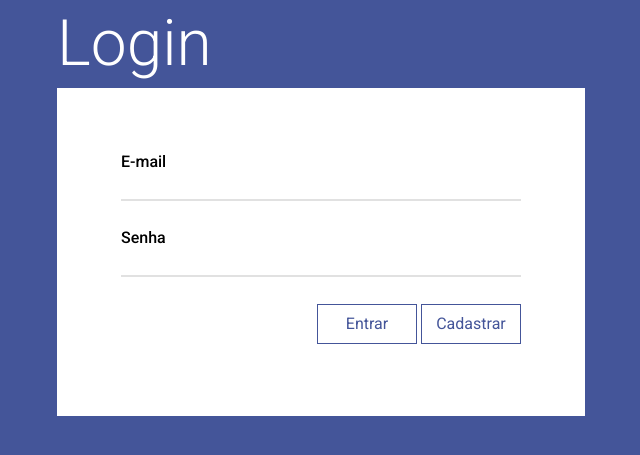
After one commit to henrycunh/vl, a PHP site: page /login.php in a window 1280 px wide. The commit adds this page. Shown: the top 455 px of the page, without its empty margins (319-959 px from the left). Run offline with PHP 8.4, Linux system fonts and the light colour scheme; some libraries are stand-ins or nearby versions.

Commit message:
Adicionado funcionalidade de Login

```diff
--- /dev/null
+++ b/css/loginStyle.css
@@ -0,0 +1,114 @@
+@import url('https://fonts.googleapis.com/css?family=Roboto:300,400,500,700');
+
+* {
+  font-family: 'Roboto', sans-serif;
+}
+
+body{
+  padding: 0;
+  margin: 0;
+  background: #459;
+}
+
+/* Titulo */
+h1{
+  width: 528px;
+  padding: 0 4em;
+  margin: 0.1em auto;
+
+  font-weight: 300;
+  font-size: 4em;
+  color: #fff;
+}
+
+/* Wrapper */
+.wrapper{
+  background: #fff;
+
+  margin: 0 auto;
+  width: 400px;
+  height: 200px;
+  padding: 4em;
+  vertical-align: bottom;
+}
+
+/* Labels */
+label{
+  font-weight: 500;
+}
+
+/* Elementos do Form */
+input{
+  width: 400px;
+  margin-bottom: 2em;
+  display: block;
+  box-sizing: border-box;
+  padding: 0.5em 1em;
+
+  outline: none;
+  border: 0;
+  border-bottom: 2px solid #E1E1E1;
+  background: transparent;
+
+  color: #666;
+  font-weight: 400;
+  transition: 0.5s;
+}
+
+input:focus{
+  border-color: #459;
+  transition: 0.5s;
+}
+
+/* Butões*/
+.btns{
+  text-align: right;
+}
+
+/* Botão */
+.btn{
+  text-decoration: none;
+  display: inline-block;
+  width: 100px;
+  padding: 0.6em 0.8em;
+  text-align: center;
+  box-sizing: border-box;
+
+  border: 1px solid #459;
+  color: #459;
+  background: transparent;
+  font-size: 1em;
+
+  transition: 0.5s;
+  cursor: pointer;
+}
+
+.btn:hover{
+  background: #459;
+  color: white;
+}
+
+/* Erro */
+.erro{
+  display: none;
+  width: 400px;
+  background: #459;
+  padding: 0.6em 0.6em;
+  box-sizing: border-box;
+  position: relative;
+  top: -1.8em;
+  text-align: center;
+  font-weight: 300;
+  color: white;
+}
+
+/* Preloader */
+#preloader{
+  bottom: 2.3em;
+  left: 37%;
+  position: relative;
+  display: none;
+  width: 32px;
+  height: 32px;
+  background: url('../imgs/loading.gif');
+}
--- a/incl/classes/usuario.php
+++ b/incl/classes/usuario.php
@@ -1,8 +1,5 @@
 <?php
-/* "INSERT INTO usuario(nomeCompleto, email, dataNascimento, genero,
-  cpf, rg, endereco, cep, telefone, senha, dataCriacao) VALUES(
-  :nomeCompleto, :email, :dataNascimento, :genero, :cpf, :rg, :endereco, :cep, :telefone, :senha
-)" */
+
   class Usuario{
     private $nomeCompleto;
     private $email;
@@ -31,6 +28,24 @@
       $this->telefone = $telefone;
       $this->senha = $senha;
       $this->dataCriacao = $dataCriacao;
+    }
+
+    // Pegar Usuário pelo ID
+    public static function getUsuarioById($conn, $id){
+      $result = $conn->query("SELECT * FROM usuario WHERE idUsuario = $id");
+      if(!$result)
+        return $result;
+      else
+        return $result->fetch(PDO::FETCH_ASSOC);
+    }
+
+    // Pegar Usuário pelo E-mail
+    public static function getUsuarioByEmail($conn, $email){
+      $result = $conn->query("SELECT * FROM usuario WHERE email = '$email'");
+      if($result)
+        return $result->fetch(PDO::FETCH_ASSOC);
+      else
+      return $result;
     }
 
     // Insere o Usuário com os dados armazenados no DB
--- /dev/null
+++ b/js/autenticarLogin.js
@@ -0,0 +1,58 @@
+function autenticar(){
+  // inputs
+  let email = $("#email")
+  let emailerro = $("#emailerro")
+  let pw = $("#pw")
+  let pwerro = $("#senhaerro")
+
+  // Check for empty inputs
+  if(email.val() == ""){
+    pwerro.slideUp(500)
+    emailerro.html("Campo vazio")
+    emailerro.slideDown(500)
+    return false
+  } else if (pw.val() == "") {
+    emailerro.slideUp(500)
+    pwerro.html("Campo vazio")
+    pwerro.slideDown(500)
+    return false
+  }
+  // closing errors
+  pwerro.slideUp(500)
+
+  // post data
+  let userdata = {op:'usuario/email', email: email.val()}
+
+  // Autenticate
+  $.ajax({
+    method: 'POST',
+    url: 'api/usuario.php',
+    data: userdata,
+    dataType: 'json',
+    beforeSend: () => {$("#preloader").fadeIn(100)},
+    success: data => {
+      if(!data) {
+        // User doesn't exist
+        emailerro.html("Não existe um usuário com esse e-mail")
+        emailerro.slideDown(500)
+      } else {
+        emailerro.slideUp(500)
+        // Authentication Data
+        let auth = {op: 'usuario/autenticar', id: data.idUsuario, senha: pw.val()}
+        $.post('api/usuario.php', auth, _data => {
+          if(_data.success){
+            // senha correta
+            window.location.replace("index.php");
+          } else {
+            // senha incorreta
+            pwerro.html("Senha Incorreta")
+            pwerro.slideDown(500)
+          }
+        })
+      }
+      $("#preloader").fadeOut(100)
+    }
+})
+
+
+}
--- /dev/null
+++ b/login.php
@@ -0,0 +1,36 @@
+<?php
+  // Requerindo DB
+  require_once 'incl/database.php';
+  // Importando Classe Usuário
+  require 'incl/classes/usuario.php';
+ ?>
+
+<!DOCTYPE html>
+<html>
+  <head>
+    <meta charset="utf-8">
+    <link rel="stylesheet" href="css/loginStyle.css">
+    <title>Login / Validador Lattes</title>
+  </head>
+  <body>
+    <h1>Login</h1>
+    <div class="wrapper">
+      <label for="email">E-mail</label>
+      <input type="email" id='email' name='email'>
+      <div class="erro" id='emailerro'></div>
+
+      <label for="pw">Senha</label>
+      <input type="password" id='pw' name='pw'>
+      <div class="erro" id='senhaerro'></div>
+
+      <div class="btns">
+        <a class='btn' onclick='autenticar()'>Entrar</a>
+        <a href="cadastrar.php" class='btn'>Cadastrar</a>
+      </div>
+
+      <div id="preloader"></div>
+    </div>
+  </body>
+  <script src="https://code.jquery.com/jquery-3.2.1.js" charset="utf-8"></script>
+  <script src="js/autenticarLogin.js" charset="utf-8"></script>
+</html>
```
Also changed, not shown: api/usuario.php (added, +50 -0 lines), css/cadastrarStyle.css (+2 -12 lines), css/headerStyle.css (+16 -1 lines), incl/header.php (+13 -1 lines), js/homepage.js (added, +20 -0 lines), imgs/loading.gif (added), imgs/loading.svg (added).
